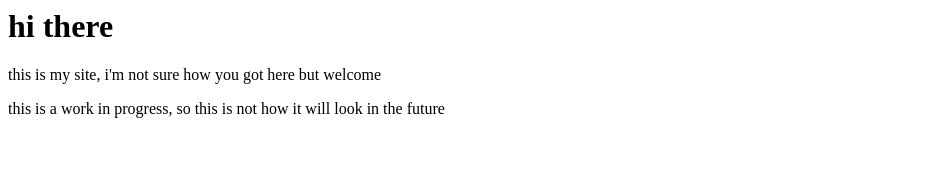
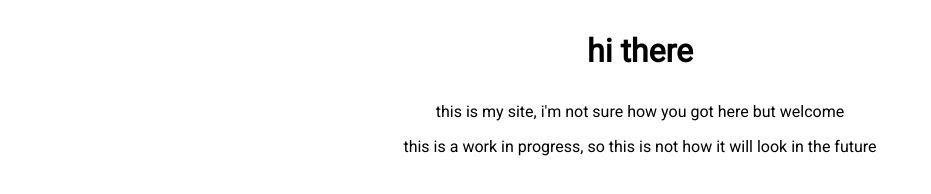
Before and after one commit to DaCaseo/dacaseo.github.io, a plain HTML site: page index.html in a window 1280 px wide. Shown: the whole page, without its empty margins (0-931 px from the left). Drawn offline with Linux system fonts and the light colour scheme.

Commit message:
added stylesheet

```diff
--- a/index.html
+++ b/index.html
@@ -1,6 +1,10 @@
 <html>
     <head>
         <title>dacaseo.me</title>
+        <style>
+            @import url('https://fonts.googleapis.com/css?family=Roboto&display=swap');
+        </style>
+        <link href="./style.css" rel="stylesheet">
     </head>
     <body>
         <h1>hi there</h1>
--- /dev/null
+++ b/style.css
@@ -0,0 +1,8 @@
+body {
+    text-align: center;
+    font-family: 'Roboto';
+}
+
+h1 {
+    margin: 1em;
+}
```
